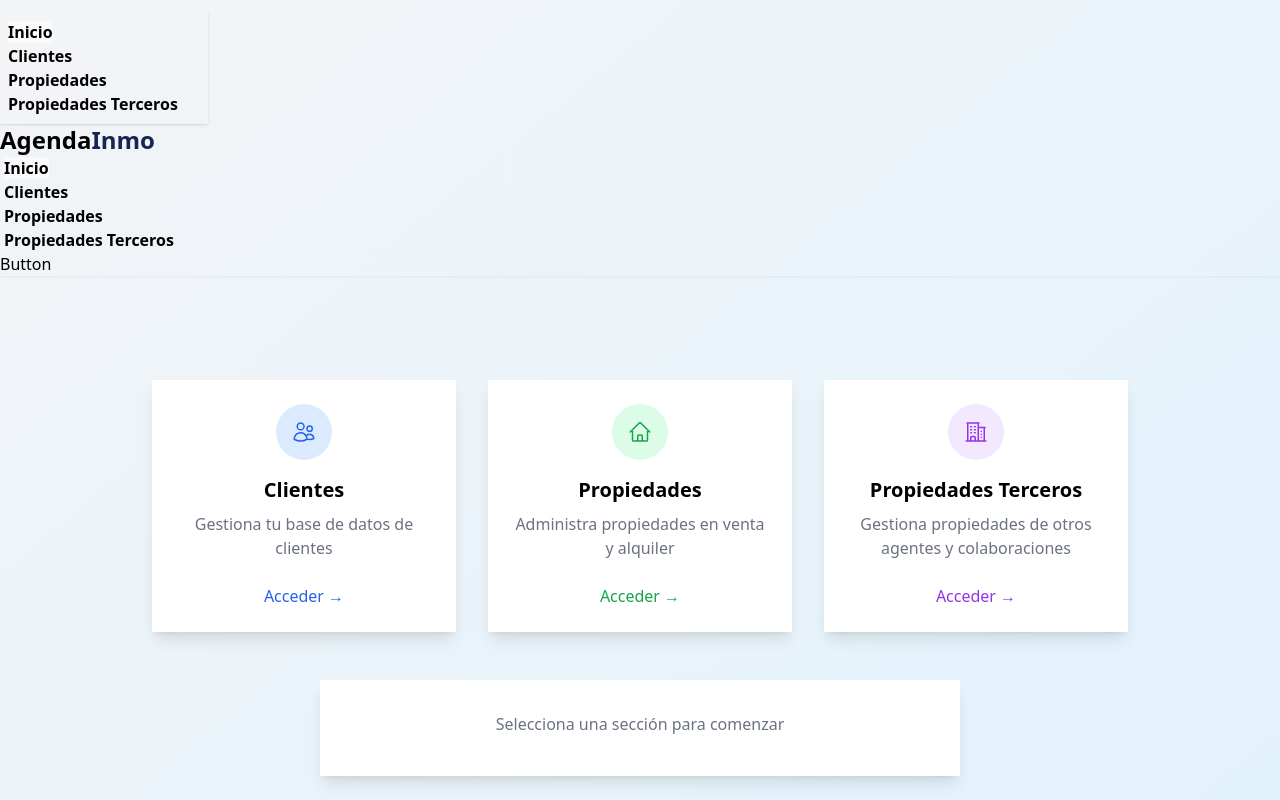
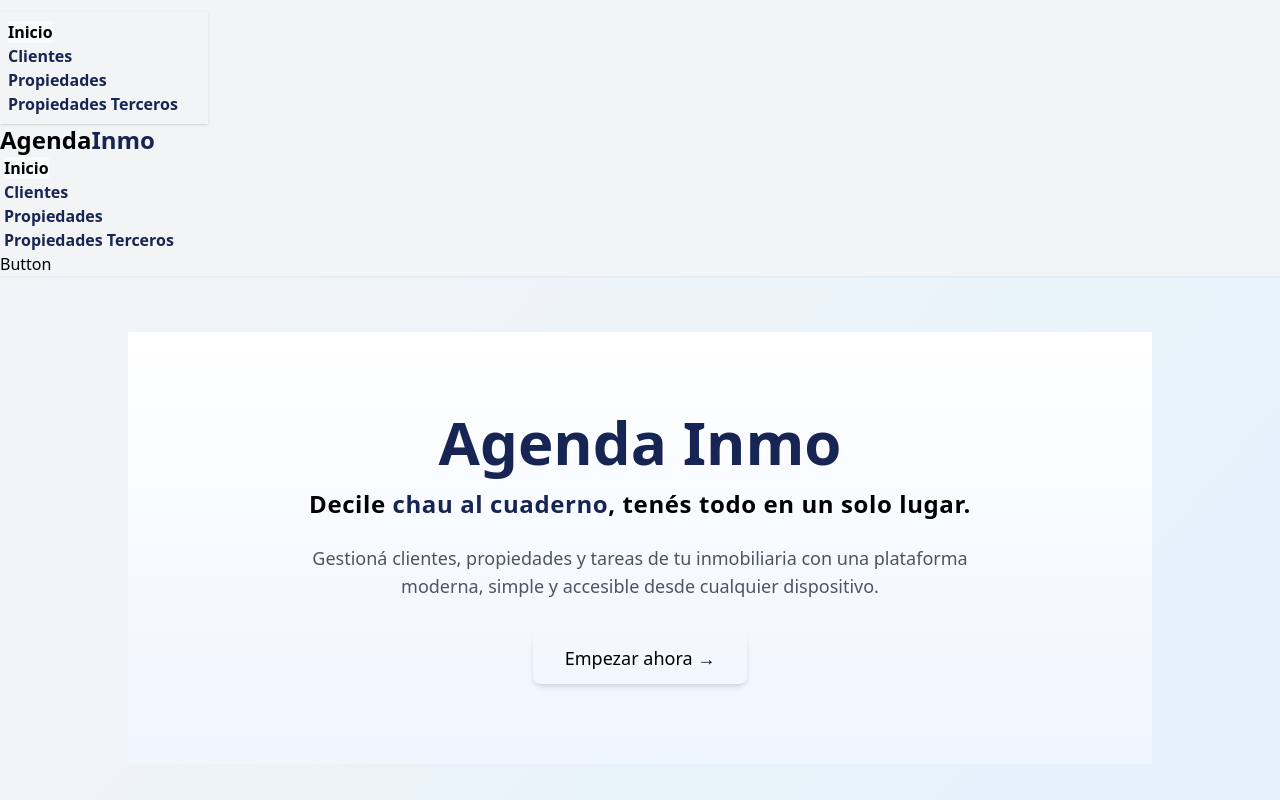
Before and after one commit to Agusme/agenda-inmobiliarias, a React (Vite) app: page / in a window 1280 px wide. Shown: the top 800 px of the page. Built offline with nearby package versions, Linux system fonts and the light colour scheme.

Commit message:
fix: forzar tema claro en navegadores (deshabilitar dark mode y definir color-scheme light)

```diff
--- a/index.html
+++ b/index.html
@@ -4,6 +4,7 @@
     <meta charset="UTF-8" />
     <link rel="icon" type="image/svg+xml" href="/vite.svg" />
     <meta name="viewport" content="width=device-width, initial-scale=1.0" />
+   <meta name="color-scheme" content="light">
     <title>agenda-inmo</title>
   </head>
   <body>
--- a/src/components/Layout/Navbar.tsx
+++ b/src/components/Layout/Navbar.tsx
@@ -1,8 +1,9 @@
 import { NavLink } from "react-router-dom";
+import { navLinkClasses } from "../../utils/classNames";
 
 export default function Navbar() {
   return (
-    <div className="navbar shadow-sm bg-base-100">
+    <div className="navbar shadow-sm bg-gray-100">
       <div className="navbar-start">
         <div className="dropdown">
           <div tabIndex={0} role="button" className="btn btn-ghost lg:hidden">
@@ -14,45 +15,27 @@ export default function Navbar() {
           </div>
           <ul tabIndex={0}
             className="menu menu-sm dropdown-content bg-base-100 rounded-box z-[1] mt-3 w-52 p-2 shadow">
-            <li><NavLink to="/" className={({ isActive }) =>
-              isActive ? "font-bold text-primary !bg-gray-50" : " font-semibold hover:text-primary hover:!bg-gray-100"
-            }>Inicio</NavLink></li>
-            <li><NavLink to="/clientes" className={({ isActive }) =>
-              isActive ? "font-bold text-primary !bg-gray-50" : " font-semibold hover:text-primary hover:!bg-gray-100"
-            }>Clientes</NavLink></li>
-            <li><NavLink to="/propiedades" className={({ isActive }) =>
-              isActive ? "font-bold text-primary !bg-gray-50" : " font-semibold hover:text-primary hover:!bg-gray-100"
-            }>Propiedades</NavLink></li>
-            <li><NavLink to="/propiedades-terceros" className={({ isActive }) =>
-              isActive ? "font-bold text-primary !bg-gray-50" : " font-semibold hover:text-primary hover:!bg-gray-100"
-            }>Propiedades Terceros</NavLink></li>
+            <li><NavLink to="/" className={navLinkClasses} >Inicio</NavLink></li>
+            <li><NavLink to="/clientes" className={navLinkClasses}>Clientes</NavLink></li>
+            <li><NavLink to="/propiedades" className={navLinkClasses} >Propiedades</NavLink></li>
+            <li><NavLink to="/propiedades-terceros" className={navLinkClasses}>Propiedades Terceros</NavLink></li>
           </ul>
         </div>
         <a className="btn btn-ghost normal-case text-2xl font-bold text-primary hover:!bg-gray-100 hover:border-none">
           Agenda<span className=" text-blue-950">Inmo</span>
         </a>
       </div>
-
       <div className="navbar-center hidden lg:flex">
         <ul className="menu menu-horizontal px-1">
-          <li><NavLink to="/" className={({ isActive }) =>
-            isActive ? "font-bold text-primary !bg-gray-50" : " font-semibold hover:text-primary hover:!bg-gray-100"
-          }>Inicio</NavLink></li>
-          <li><NavLink to="/clientes" className={({ isActive }) =>
-            isActive ? "font-bold text-primary !bg-gray-50" : " font-semibold hover:text-primary hover:!bg-gray-100"
-          }>Clientes</NavLink></li>
-          <li><NavLink to="/propiedades" className={({ isActive }) =>
-            isActive ? "font-bold text-primary !bg-gray-50" : " font-semibold hover:text-primary hover:!bg-gray-100"
-          }>Propiedades</NavLink></li>
-          <li><NavLink to="/propiedades-terceros" className={({ isActive }) =>
-            isActive ? "font-bold text-primary !bg-gray-50" : " font-semibold hover:text-primary hover:!bg-gray-100"
-          }>Propiedades Terceros</NavLink></li>
+          <li><NavLink to="/" className={navLinkClasses}>Inicio</NavLink></li>
+          <li><NavLink to="/clientes" className={navLinkClasses}>Clientes</NavLink></li>
+          <li><NavLink to="/propiedades" className={navLinkClasses}>Propiedades</NavLink></li>
+          <li><NavLink to="/propiedades-terceros" className={navLinkClasses}>Propiedades Terceros</NavLink></li>
         </ul>
       </div>
       <div className="navbar-end">
         <a className="btn">Button</a>
       </div>
-
     </div>
   )
 }
--- a/src/components/UI/Card.tsx
+++ b/src/components/UI/Card.tsx
@@ -14,7 +14,7 @@ export default function Card({ title, description, icon, footer, onClick, classN
         <div onClick={onClick} className={`card bg-white shadow-lg rounden-2xl p-6 hover:shadow-2xl transition cursor-pointer ${className}`}>
             <div className="flex flex-col items-center text-center">
                 {icon && <div className="mb-4">{icon}</div>}
-                <h2 className="text-xl font-bold mb-2">
+                <h2 className="text-xl font-bold mb-2 text-blue-950">
                     {title}
                 </h2>
                 {description && <p className="text-gray-500 mb-4">
--- /dev/null
+++ b/src/components/UI/Hero.tsx
@@ -0,0 +1,29 @@
+interface HeroProps {
+  onScrollToCards: () => void;
+}
+
+export default function Hero({ onScrollToCards }: HeroProps) {
+  return (
+    <div className="flex flex-col items-center justify-center text-center py-20 px-6 bg-gradient-to-b from-white to-blue-50">
+      <h1 className="text-5xl md:text-6xl font-extrabold text-blue-950 mb-4">
+        Agenda <span className="text-primary">Inmo</span>
+      </h1>
+
+      <p className="text-xl md:text-2xl font-semibold text-primary tracking-wide mb-6">
+        Decile <span className="text-blue-950">chau al cuaderno</span>, tenés todo en un solo lugar.
+      </p>
+
+      <p className="text-lg text-gray-600 max-w-2xl mb-8">
+        Gestioná clientes, propiedades y tareas de tu inmobiliaria con una plataforma moderna,
+        simple y accesible desde cualquier dispositivo.
+      </p>
+
+      <button
+        onClick={onScrollToCards}
+        className="btn btn-primary px-8 py-3 text-lg rounded-lg shadow-md hover:shadow-lg transition"
+      >
+        Empezar ahora →
+      </button>
+    </div>
+  );
+}
--- a/src/index.css
+++ b/src/index.css
@@ -1,3 +1,7 @@
 @tailwind base;
 @tailwind components;
 @tailwind utilities;
+
+:root {
+  color-scheme: light;
+}
--- a/src/pages/Home.tsx
+++ b/src/pages/Home.tsx
@@ -1,37 +1,58 @@
 import { Link } from "react-router-dom";
+import Hero from "../components/UI/Hero";
 import Card from "../components/UI/Card";
-import { BuildingOffice2Icon, UsersIcon } from "@heroicons/react/24/outline";
-import { HomeIcon } from "@heroicons/react/24/outline";
+import { BuildingOffice2Icon, UsersIcon, HomeIcon } from "@heroicons/react/24/outline";
 
 export default function Home() {
+  const handleScroll = () => {
+    const section = document.getElementById("cards-section");
+    if (section) {
+      section.scrollIntoView({ behavior: "smooth" });
+    }
+  };
+
   return (
     <div>
-      <div className="grid md:grid-cols-3 gap-8 max-w-5xl w-full px-6 mx-auto py-12">
+      {/* HERO */}
+      <Hero onScrollToCards={handleScroll} />
+
+      {/* CARDS */}
+      <div id="cards-section" className="grid md:grid-cols-3 gap-8 w-full px-6 py-12">
         <Link to="/clientes">
-        <Card title='Clientes' description='Gestiona tu base de datos de clientes' icon={<div className="bg-blue-100 p-4 rounded-full text-blue-600">
+          <Card
+            title="Clientes"
+            description="Gestiona tu base de datos de clientes"
+            icon={<div className="bg-blue-100 p-4 rounded-full text-blue-600">
               <UsersIcon className="h-6 w-6" />
             </div>}
             footer={<span className="text-blue-600 font-medium">Acceder →</span>}
           />
         </Link>
         <Link to="/propiedades">
-        <Card title='Propiedades' description="Administra propiedades en venta y alquiler" icon={<div className=" p-4 rounded-full bg-green-100  text-green-600">
+          <Card
+            title="Propiedades"
+            description="Administra propiedades en venta y alquiler"
+            icon={<div className="p-4 rounded-full bg-green-100 text-green-600">
               <HomeIcon className="h-6 w-6" />
             </div>}
             footer={<span className="text-green-600 font-medium">Acceder →</span>}
           />
         </Link>
-      <Link to='/propiedades-terceros'>
-        <Card title="Propiedades Terceros" description="Gestiona propiedades de otros agentes y colaboraciones" icon={<div className=" bg-purple-100 p-4 rounded-full text-purple-600 ">
+        <Link to="/propiedades-terceros">
+          <Card
+            title="Propiedades Terceros"
+            description="Gestiona propiedades de otros agentes y colaboraciones"
+            icon={<div className="bg-purple-100 p-4 rounded-full text-purple-600">
               <BuildingOffice2Icon className="h-6 w-6" />
-
-        </div>} footer={<span className="text-purple-600 font-medium">Acceder →</span>}
+            </div>}
+            footer={<span className="text-purple-600 font-medium">Acceder →</span>}
           />
         </Link>
       </div>
-    <div className="w-80 md:w-1/2  mx-auto">
-      <Card description="Selecciona una sección para comenzar"/>
+
+      <div className="w-80 md:w-1/2 mx-auto">
+        <Card description="Selecciona una sección para comenzar" />
       </div>
     </div>
-  )
+  );
 }
--- a/src/router/AppRouter.tsx
+++ b/src/router/AppRouter.tsx
@@ -12,7 +12,7 @@ export default function AppRouter() {
             <div className="min-h-screen flex flex-col bg-gradient-to-br from-gray-100 to-sky-100">
                 <Navbar />
 
-                <main className="flex-grow my-14">
+                <main className="flex-grow my-14 max-w-5xl mx-auto">
                     <Routes>
                         <Route path="/" element={<Home />} />
                         <Route path="/clientes" element={<Clients />} />
--- /dev/null
+++ b/src/utils/classNames.ts
@@ -0,0 +1,4 @@
+export const navLinkClasses = ({ isActive }: { isActive: boolean }) =>
+  isActive
+    ? "font-bold text-primary !bg-gray-50"
+    : "text-blue-950 font-semibold hover:text-primary hover:!bg-gray-100";
--- a/tailwind.config.js
+++ b/tailwind.config.js
@@ -1,6 +1,7 @@
 /** @type {import('tailwindcss').Config} */
 export default {
   content: ["./index.html", "./src/**/*.{js,ts,jsx,tsx}"],
+  darkMode: false,
   theme: {
     extend: {},
   },
```
Lines whose indentation alone changed are shown as unchanged.
